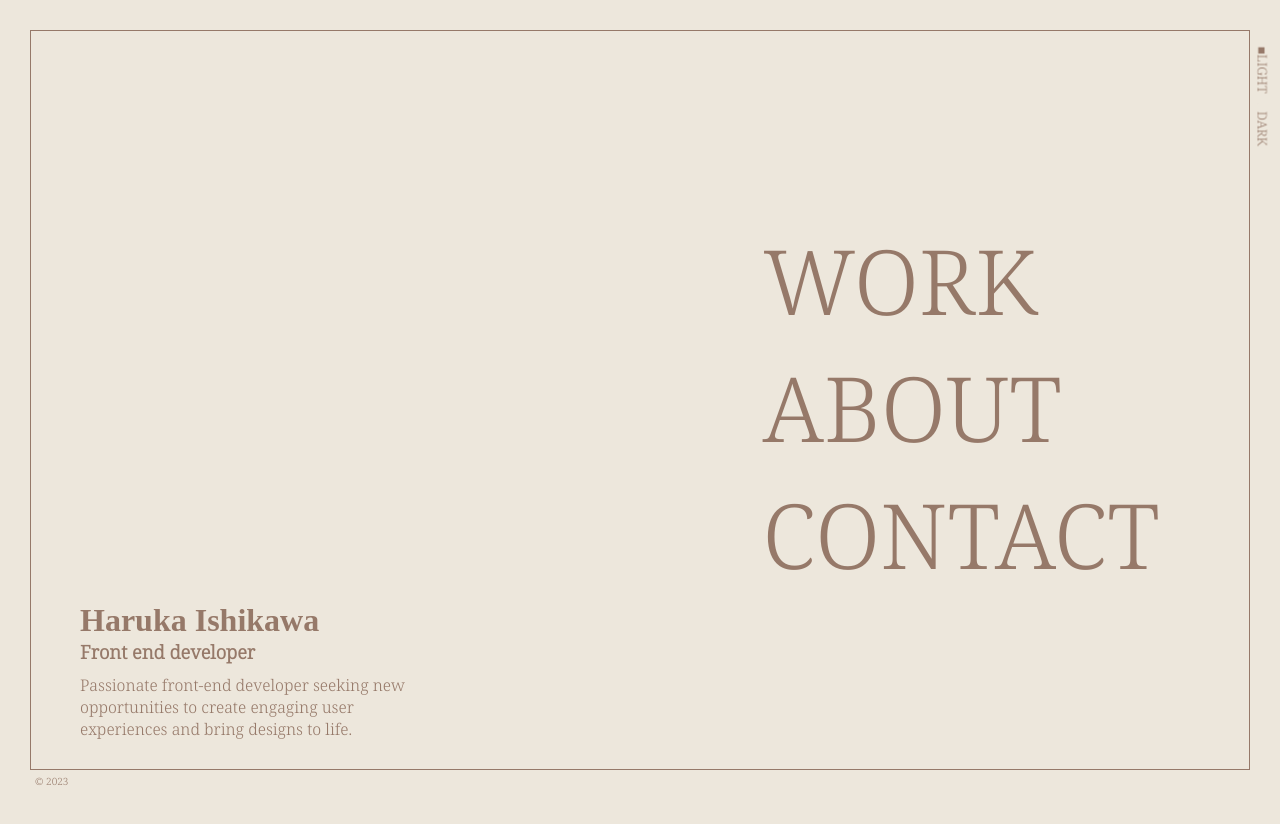
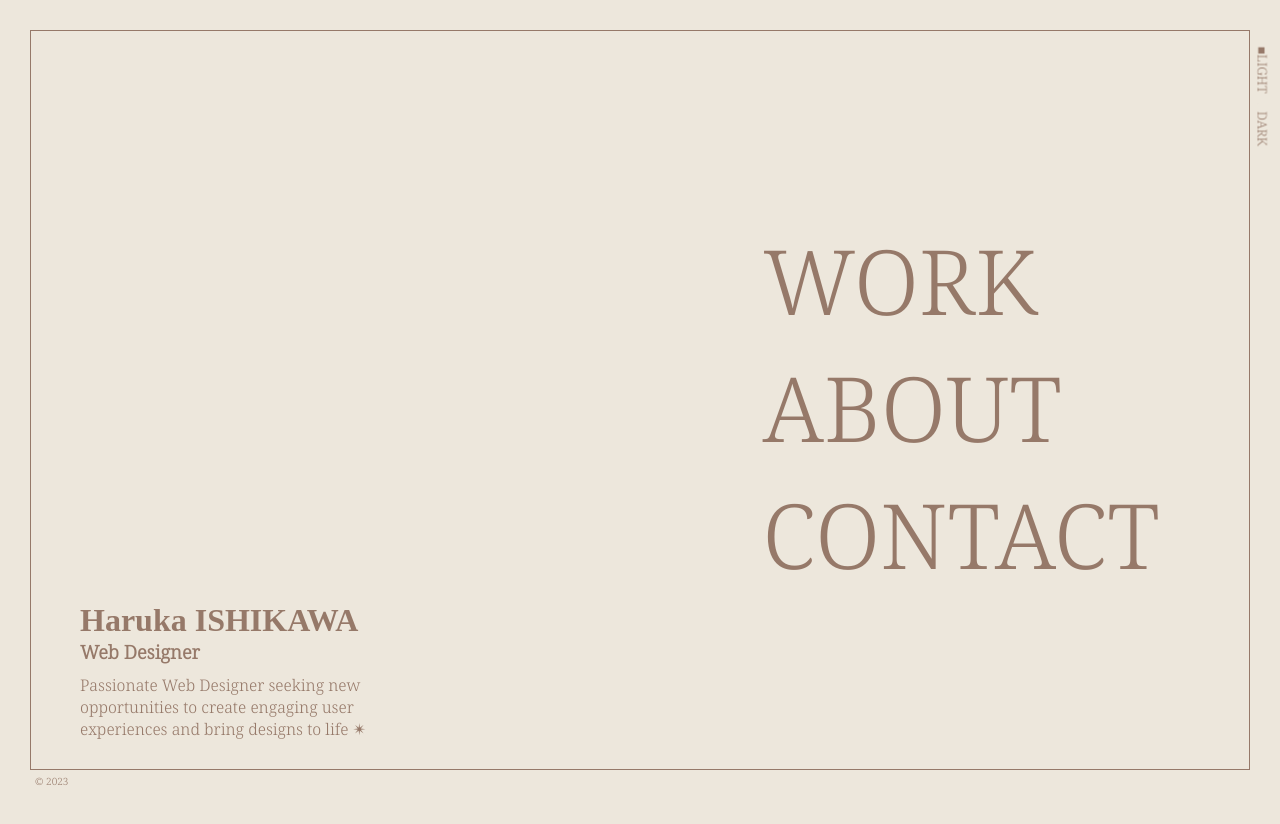
Before and after one commit to HAL13000/Portfolio, a React (Create React App) app: page / in a window 1280 px wide. Shown: the top 824 px of the page. Built offline with nearby package versions, Linux system fonts and the light colour scheme.

Commit message:
commit by Haruka

```diff
--- a/src/pages/Index/Index.js
+++ b/src/pages/Index/Index.js
@@ -26,11 +26,11 @@ const Index = () => {
       <ThemeBtn />
       <div className="container">
         <header className="index">
-          <h1>Haruka Ishikawa</h1>
-          <h3>Front end developer</h3>
+          <h1>Haruka ISHIKAWA</h1>
+          <h3>Web Designer</h3>
           <p>
-            Passionate front-end developer seeking new opportunities to create
-            engaging user experiences and bring designs to life.
+            Passionate Web Designer seeking new opportunities to create engaging
+            user experiences and bring designs to life ✴︎
           </p>
         </header>
         <main className="content">
```
